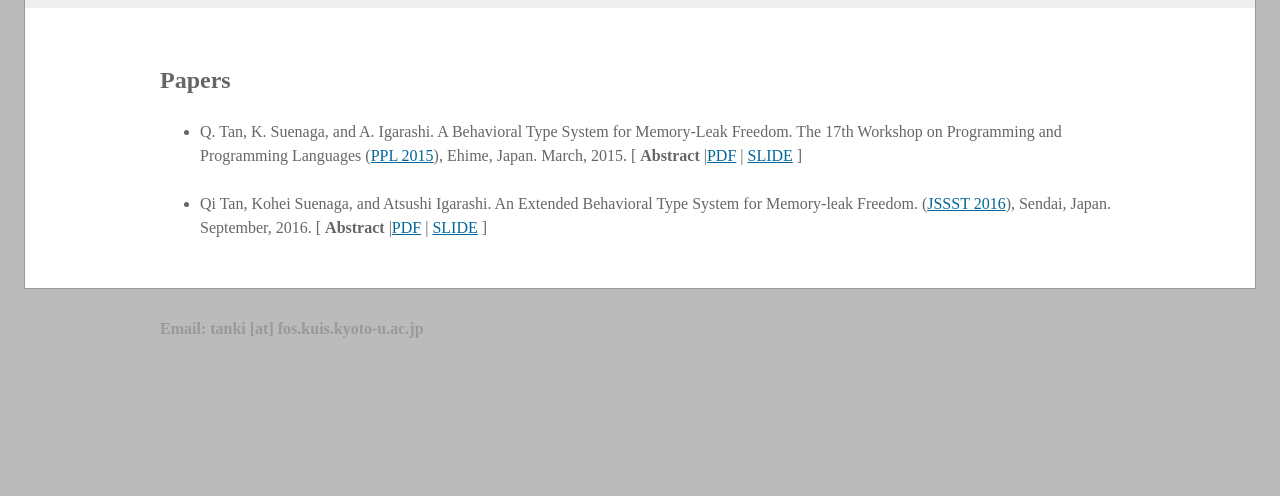
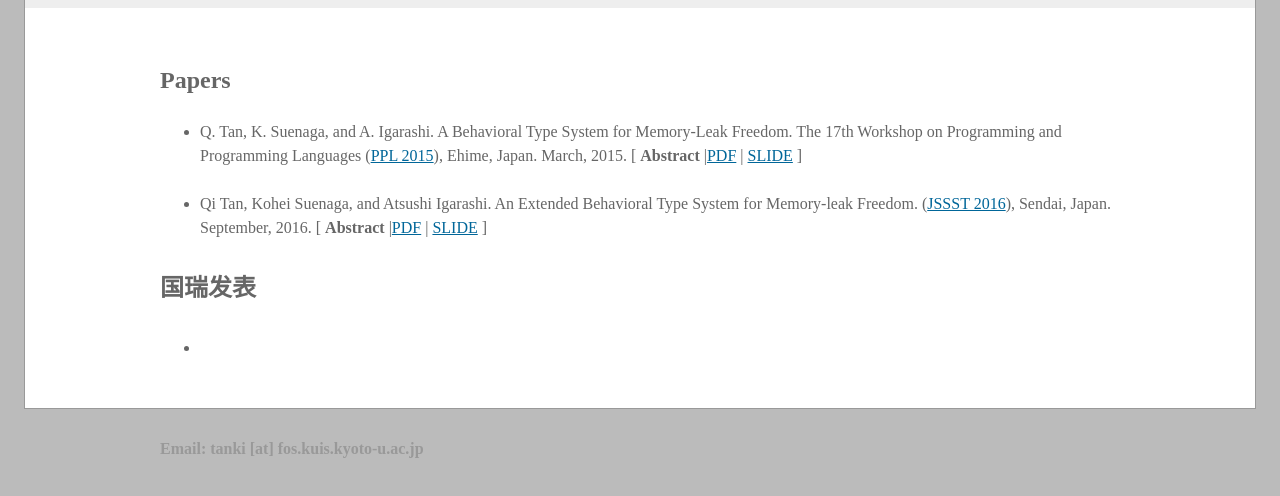
Before and after one commit to iamtanki/iamtanki.github.com, a plain HTML site: page index.html in a window 1280 px wide. Shown: the part 112-608 px from the top of the page. Drawn offline with nearby package versions, Linux system fonts and the light colour scheme.

Commit message:
add 发表

```diff
--- a/index.html
+++ b/index.html
@@ -68,6 +68,17 @@ behavior of a program.">Abstract</B>  |<a href="papers/jssst2016.pdf">PDF</a>
 
 
           </ul>
+
+           <h2>国瑞发表</h2>
+          <ul>
+
+            <li>
+            <p></p>
+            </li>
+
+          </ul>
+
+
         </div>
 
    </div>
```
